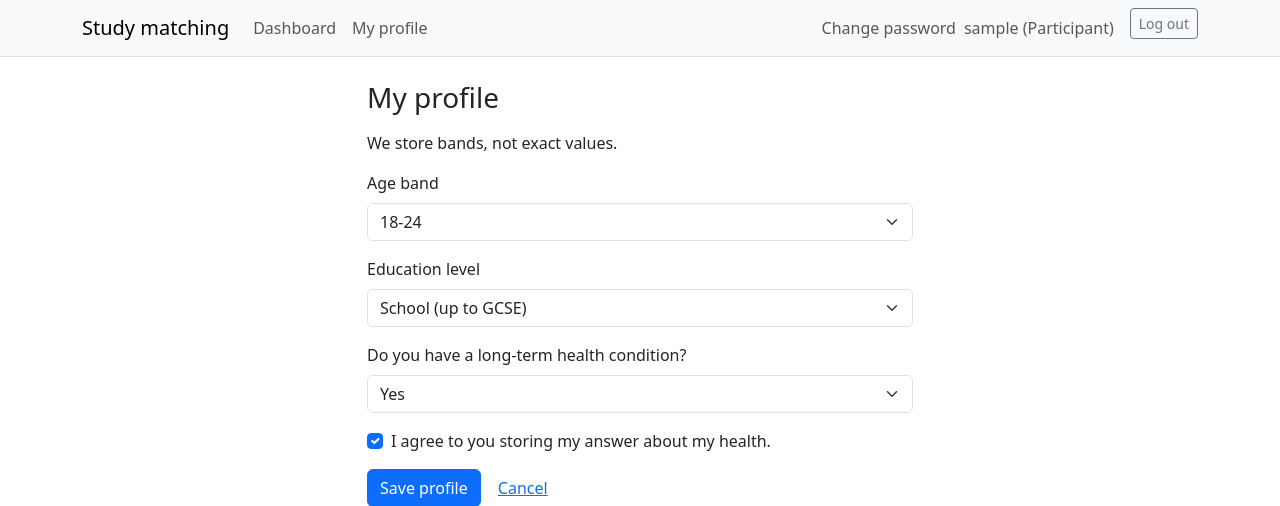
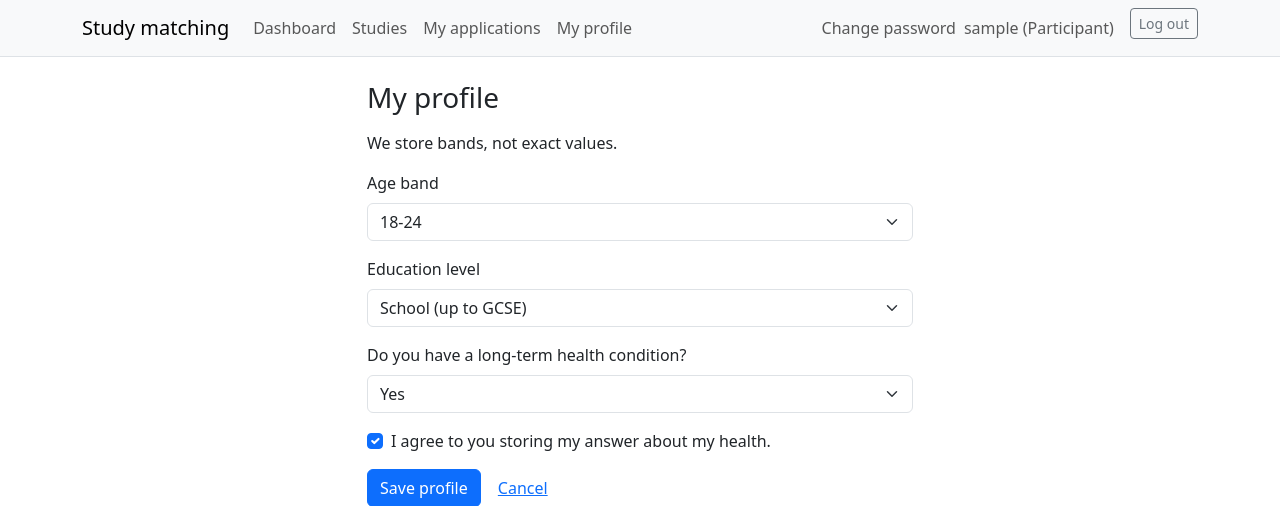
Before and after one commit to kieranabc123/Research-Recruitment-, a Django app: page /accounts/profile/ in a window 1280 px wide. Shown: the top 506 px of the page. Run offline with Django 5.2, Linux system fonts and the light colour scheme; a user stored in the database is signed in; tables that the repository leaves empty hold one stand-in row (values such as "Sample post").

Commit message:
Add menu links

```diff
--- a/EB2_Foundation/templates/base.html
+++ b/EB2_Foundation/templates/base.html
@@ -19,8 +19,13 @@
           {% if user.is_authenticated %}
             <li class="nav-item"><a class="nav-link" href="{% url 'accounts:dashboard' %}">Dashboard</a></li>
             {% if user.role == 'participant' %}
-              <li class="nav-item"><a class="nav-link" href="{% url 'accounts:profile' %}">My profile</a></li>
-            {% endif %}
+  <li class="nav-item"><a class="nav-link" href="{% url 'pages:study_list' %}">Studies</a></li>
+  <li class="nav-item"><a class="nav-link" href="{% url 'pages:my_applications' %}">My applications</a></li>
+  <li class="nav-item"><a class="nav-link" href="{% url 'accounts:profile' %}">My profile</a></li>
+{% endif %}
+{% if user.role == 'researcher' and user.approved %}
+  <li class="nav-item"><a class="nav-link" href="{% url 'pages:researcher_studies' %}">My studies</a></li>
+{% endif %}
             {% if user.role == 'admin' %}
               <li class="nav-item"><a class="nav-link" href="{% url 'admin:index' %}">Admin site</a></li>
             {% endif %}
```
